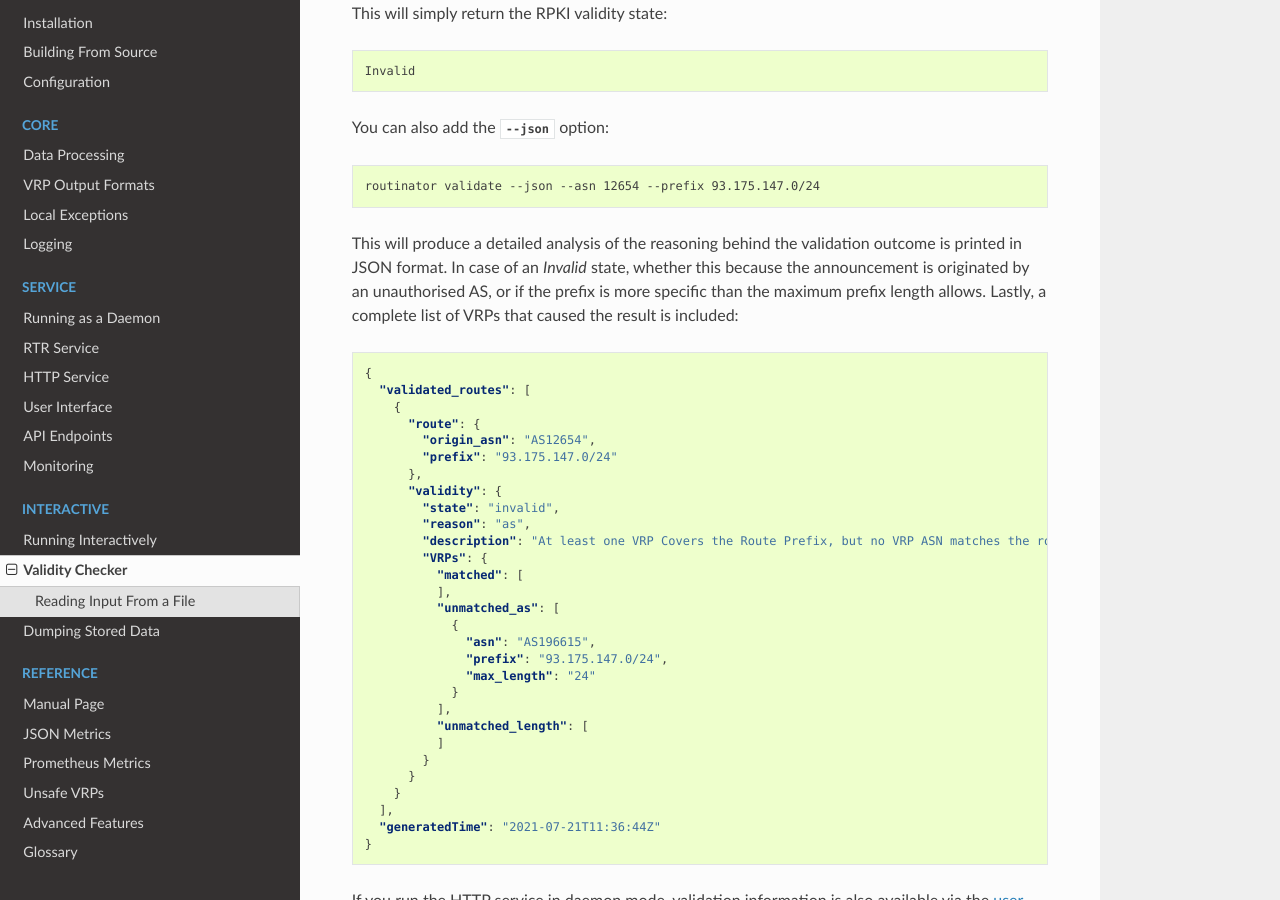
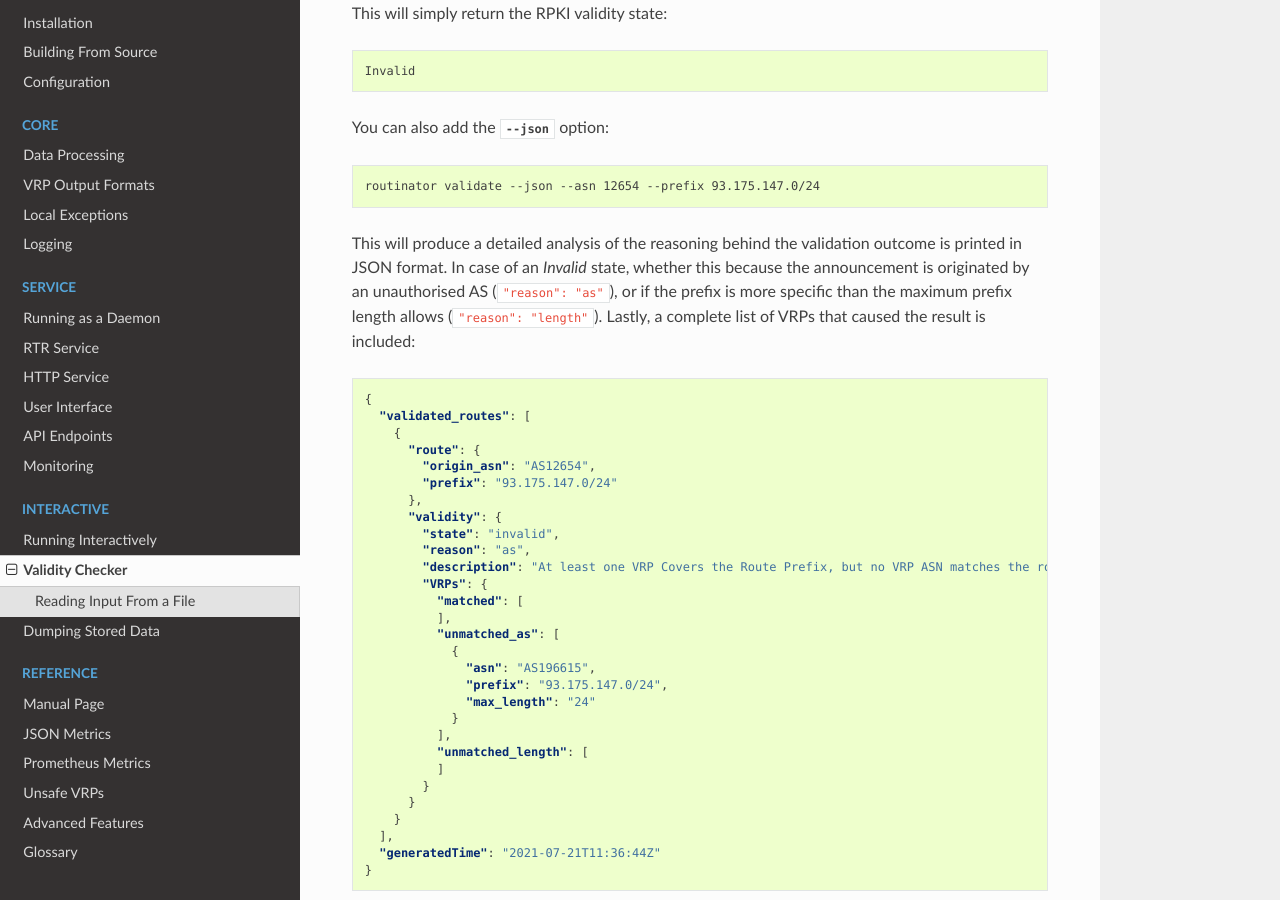
Before and after one commit to NLnetLabs/routinator, a Sphinx documentation site: the page built from doc/manual/source/validity-checker.rst, in a window 1280 px wide and 900 px high, scrolled down 347 px. Built offline with Sphinx 7.4.7 and the Read the Docs theme 2.0.0, drawn with Linux system fonts in a browser that asks for light colours.

Commit message:
Add doc pointer to /api/v1/validity endpoint (fixes #777)

```diff
--- a/doc/manual/source/api-endpoints.rst
+++ b/doc/manual/source/api-endpoints.rst
@@ -12,7 +12,8 @@
 ``/api/v1/validity/as-number/prefix``
      Returns a JSON object describing whether the route announcement given by
      its origin AS Number and address prefix is RPKI valid, invalid, or not
-     found. A complete list of VRPs that caused the result is included.
+     found. See :doc:`validity checker<validity-checker>. A complete list of
+     VRPs that caused the result is included.
 
 ``/validity?asn=as-number&prefix=prefix``
      Same as above but with a more form-friendly calling convention.
--- a/doc/manual/source/validity-checker.rst
+++ b/doc/manual/source/validity-checker.rst
@@ -25,9 +25,10 @@
 
 This will produce a detailed analysis of the reasoning behind the validation
 outcome is printed in JSON format. In case of an *Invalid* state, whether this
-because the announcement is originated by an unauthorised AS, or if the prefix
-is more specific than the maximum prefix length allows. Lastly, a complete list
-of VRPs that caused the result is included:
+because the announcement is originated by an unauthorised AS
+(``"reason": "as"``), or if the prefix is more specific than the maximum prefix
+length allows (``"reason": "length"``). Lastly, a complete list of VRPs that
+caused the result is included:
 
 .. code-block:: json
 
```
